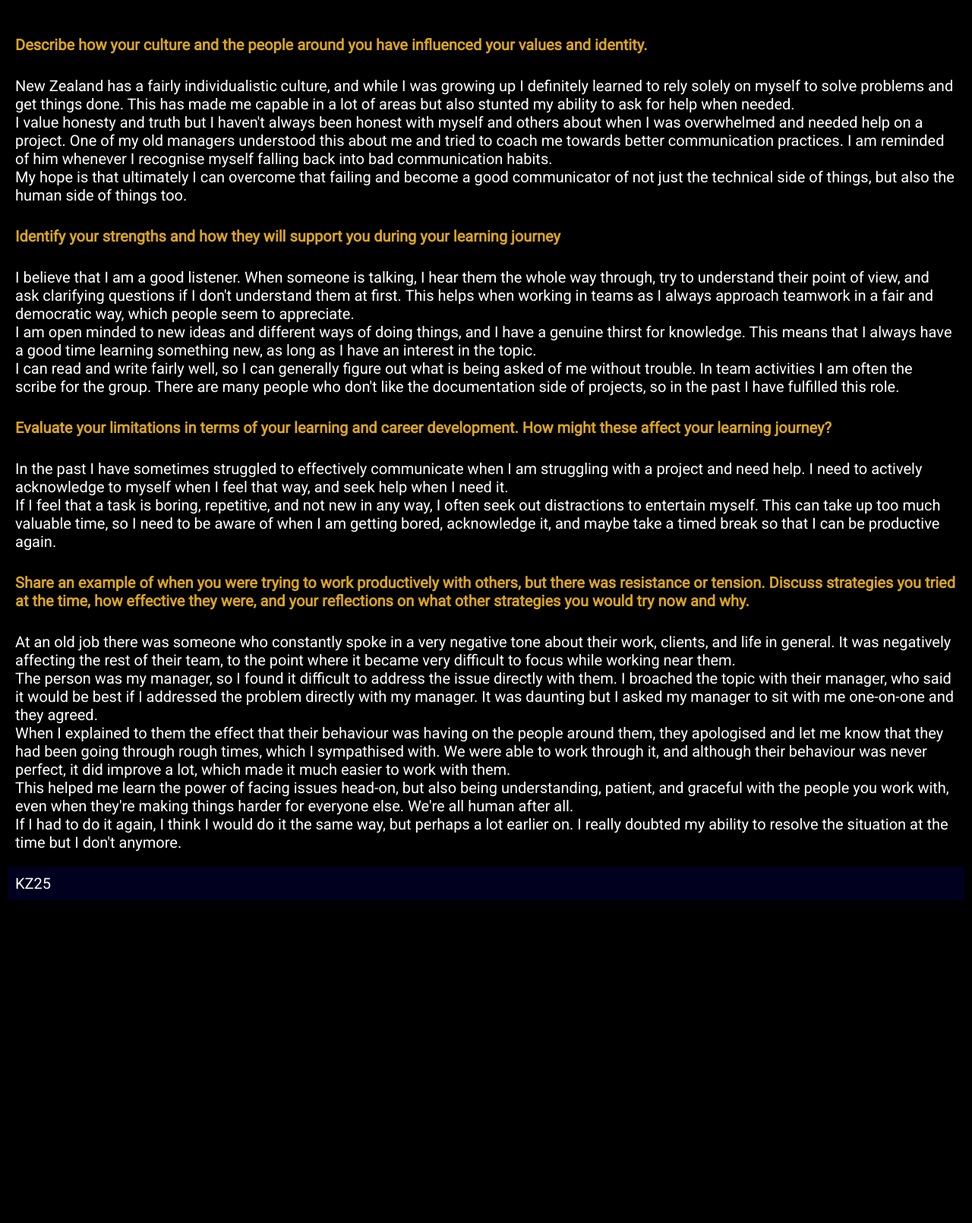
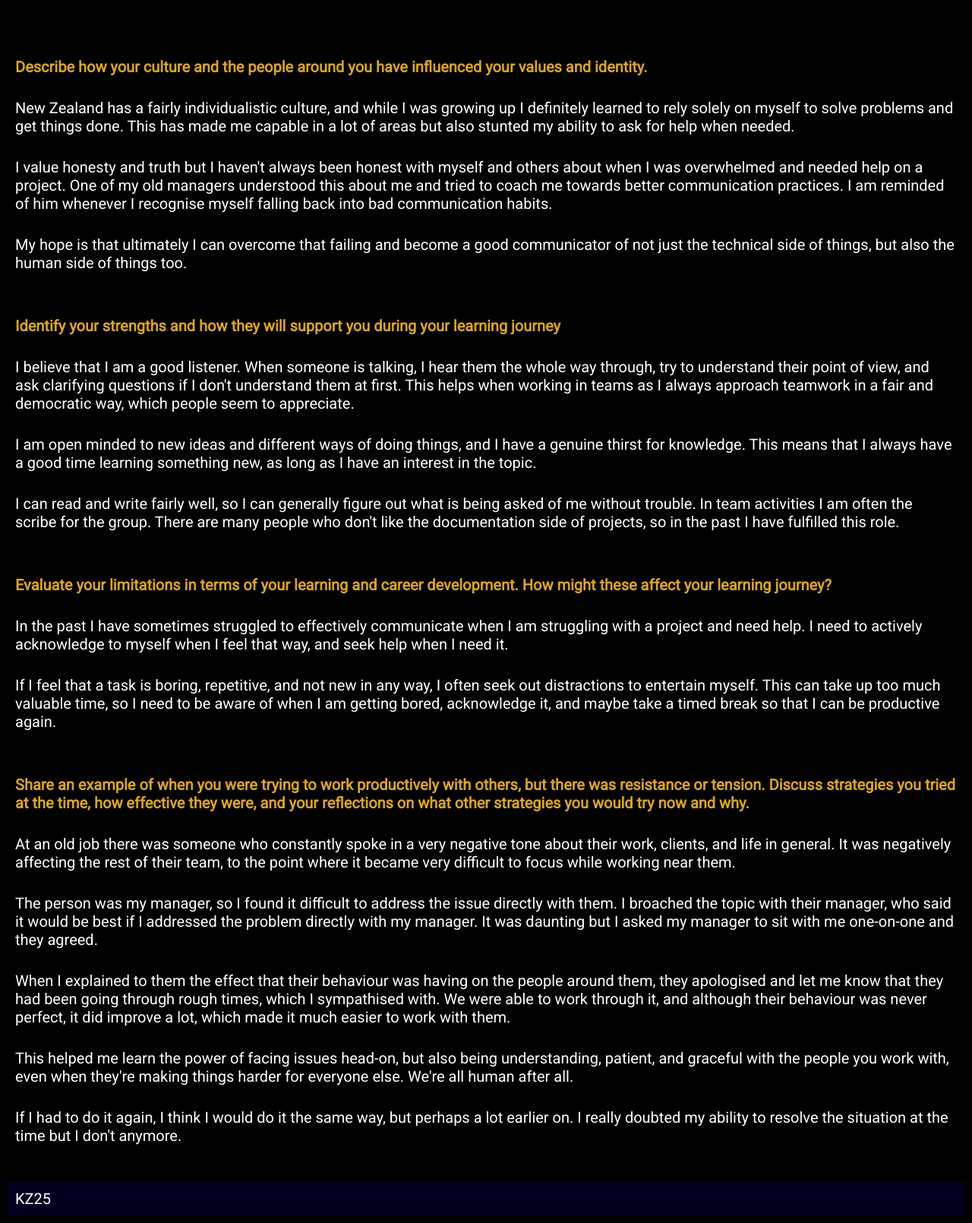
Before and after one commit to korey-zondag/korey-zondag.github.io, a plain HTML site: page blog/identity-values.html in a window 1280 px wide. Shown: the part 349-1959 px from the top of the page at 76% size. Before the commit the page ends 1544 px from the top, so only its background shows below. Drawn offline with Linux system fonts and the light colour scheme.

Commit message:
format blogs

```diff
--- a/blog/identity-values.html
+++ b/blog/identity-values.html
@@ -45,6 +45,7 @@
       made, and how you reflect on the decision now.
     </h3>
     <p></p>
+    <br />
     <h3>
       Describe how your culture and the people around you have influenced your
       values and identity.
@@ -53,18 +54,21 @@
       New Zealand has a fairly individualistic culture, and while I was growing
       up I definitely learned to rely solely on myself to solve problems and get
       things done. This has made me capable in a lot of areas but also stunted
-      my ability to ask for help when needed.<br />
-
+      my ability to ask for help when needed.
+    </p>
+    <p>
       I value honesty and truth but I haven't always been honest with myself and
       others about when I was overwhelmed and needed help on a project. One of
       my old managers understood this about me and tried to coach me towards
       better communication practices. I am reminded of him whenever I recognise
-      myself falling back into bad communication habits.<br />
-
+      myself falling back into bad communication habits.
+    </p>
+    <p>
       My hope is that ultimately I can overcome that failing and become a good
       communicator of not just the technical side of things, but also the human
-      side of things too.<br />
+      side of things too.
     </p>
+    <br />
     <h3>
       Identify your strengths and how they will support you during your learning
       journey
@@ -74,19 +78,20 @@
       the whole way through, try to understand their point of view, and ask
       clarifying questions if I don't understand them at first. This helps when
       working in teams as I always approach teamwork in a fair and democratic
-      way, which people seem to appreciate.<br />
-
+      way, which people seem to appreciate.
+    </p>
+    <p>
       I am open minded to new ideas and different ways of doing things, and I
       have a genuine thirst for knowledge. This means that I always have a good
-      time learning something new, as long as I have an interest in the
-      topic.<br />
-
+      time learning something new, as long as I have an interest in the topic.
+    </p>
+    <p>
       I can read and write fairly well, so I can generally figure out what is
       being asked of me without trouble. In team activities I am often the
       scribe for the group. There are many people who don't like the
-      documentation side of projects, so in the past I have fulfilled this
-      role.<br />
+      documentation side of projects, so in the past I have fulfilled this role.
     </p>
+    <br />
     <h3>
       Evaluate your limitations in terms of your learning and career
       development. How might these affect your learning journey?
@@ -94,14 +99,16 @@
     <p>
       In the past I have sometimes struggled to effectively communicate when I
       am struggling with a project and need help. I need to actively acknowledge
-      to myself when I feel that way, and seek help when I need it.<br />
-
+      to myself when I feel that way, and seek help when I need it.
+    </p>
+    <p>
       If I feel that a task is boring, repetitive, and not new in any way, I
       often seek out distractions to entertain myself. This can take up too much
       valuable time, so I need to be aware of when I am getting bored,
       acknowledge it, and maybe take a timed break so that I can be productive
-      again.<br />
+      again.
     </p>
+    <br />
     <h3>
       Share an example of when you were trying to work productively with others,
       but there was resistance or tension. Discuss strategies you tried at the
@@ -112,29 +119,33 @@
       At an old job there was someone who constantly spoke in a very negative
       tone about their work, clients, and life in general. It was negatively
       affecting the rest of their team, to the point where it became very
-      difficult to focus while working near them.<br />
-
+      difficult to focus while working near them.
+    </p>
+    <p>
       The person was my manager, so I found it difficult to address the issue
       directly with them. I broached the topic with their manager, who said it
       would be best if I addressed the problem directly with my manager. It was
-      daunting but I asked my manager to sit with me one-on-one and they
-      agreed.<br />
-
+      daunting but I asked my manager to sit with me one-on-one and they agreed.
+    </p>
+    <p>
       When I explained to them the effect that their behaviour was having on the
       people around them, they apologised and let me know that they had been
       going through rough times, which I sympathised with. We were able to work
       through it, and although their behaviour was never perfect, it did improve
-      a lot, which made it much easier to work with them.<br />
-
+      a lot, which made it much easier to work with them.
+    </p>
+    <p>
       This helped me learn the power of facing issues head-on, but also being
       understanding, patient, and graceful with the people you work with, even
       when they're making things harder for everyone else. We're all human after
-      all.<br />
-
+      all.
+    </p>
+    <p>
       If I had to do it again, I think I would do it the same way, but perhaps a
       lot earlier on. I really doubted my ability to resolve the situation at
-      the time but I don't anymore.<br />
+      the time but I don't anymore.
     </p>
+    <br />
   </body>
   <footer>KZ25</footer>
 </html>
```
Also changed, not shown: blog/learning-plan.html (+21 -12 lines).
